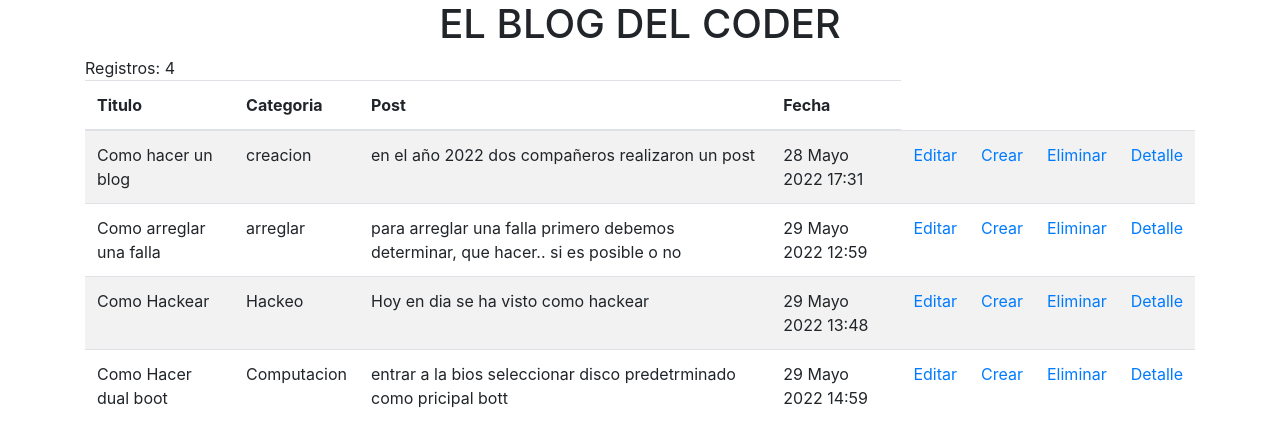
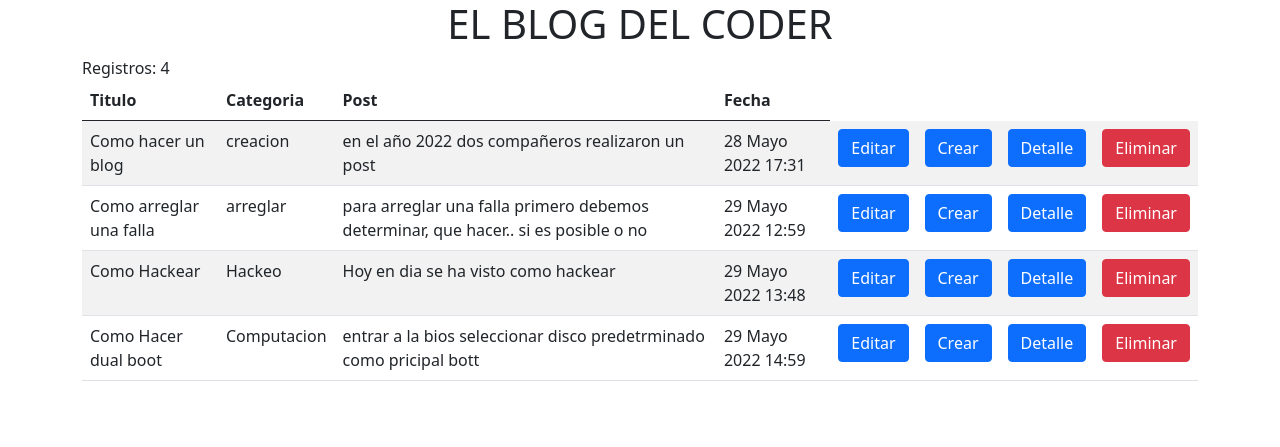
Before and after one commit to Jmansicidor/Entrega_uno, a Django app: page / in a window 1280 px wide. Shown: the top 447 px of the page. Run offline with Django 4.2, Linux system fonts and the light colour scheme; data comes from the database, SQL or seed files in the repository; both versions use the stored data as it was after the commit; some libraries are stand-ins or nearby versions.

Commit message:
se realiza modelamiento de botones y acceso a rutas

```diff
--- a/Entrega_uno/blog_web/templates/blog_web/inicio.html
+++ b/Entrega_uno/blog_web/templates/blog_web/inicio.html
@@ -1,10 +1,10 @@
 <!DOCTYPE html>
 <html>
 <head>
-    <link rel="stylesheet" href="https://cdn.jsdelivr.net/npm/bootstrap@4.3.1/dist/css/bootstrap.min.css"
-          integrity="sha384-ggOyR0iXCbMQv3Xipma34MD+dH/1fQ784/j6cY/iJTQUOhcWr7x9JvoRxT2MZw1T" crossorigin="anonymous">
-    <script src="https://cdn.jsdelivr.net/npm/bootstrap@4.3.1/dist/js/bootstrap.min.js"
-            integrity="sha384-JjSmVgyd0p3pXB1rRibZUAYoIIy6OrQ6VrjIEaFf/nJGzIxFDsf4x0xIM+B07jRM"
+    <link href="https://cdn.jsdelivr.net/npm/bootstrap@5.0.2/dist/css/bootstrap.min.css" rel="stylesheet"
+          integrity="sha384-EVSTQN3/azprG1Anm3QDgpJLIm9Nao0Yz1ztcQTwFspd3yD65VohhpuuCOmLASjC" crossorigin="anonymous">
+    <script src="https://cdn.jsdelivr.net/npm/bootstrap@5.0.2/dist/js/bootstrap.bundle.min.js"
+            integrity="sha384-MrcW6ZMFYlzcLA8Nl+NtUVF0sA7MsXsP1UyJoMp4YLEuNSfAP+JcXn/tWtIaxVXM"
             crossorigin="anonymous"></script>
     <meta charset="UTF-8">
     <title>Este es el Blog</title>
@@ -19,7 +19,6 @@
 {% block content %}
 <div class="container">
     <div> Registros: {{no_blog}}</div>
-
 
     <div>
 
@@ -44,10 +43,11 @@
                 <td>{{blog_web.categoria}}</td>
                 <td>{{blog_web.post}}</td>
                 <td>{{blog_web.fecha_posteo}}</td>
-                <td><a href="blog/editar/{{blog_web.id}}">Editar</a></td>
-                <td><a href="#">Crear</a></td>
-                <td><a href="blog/borrar/{{blog_web.id}}">Eliminar</a></td>
-                <td><a href="blog/detalle/{{blog_web.id}}">Detalle</a></td>
+                <td><a class="btn btn-primary" href="blog/editar/{{blog_web.id}}" role="button">Editar</a></td>
+                <td><a class="btn btn-primary" href="#" role="button">Crear</a></td>
+                <td><a class="btn btn-primary" href="blog/detalle/{{blog_web.id}}">Detalle</a></td>
+                <td><a class="btn btn-danger" href="blog/borrar/{{blog_web.id}}">Eliminar</a></td>
+
                 </td>
             </tr>
             {% endfor %}
```
Also changed, not shown: Entrega_uno/Entrega_uno/settings.py (+1 -6 lines), Entrega_uno/db.sqlite3.
